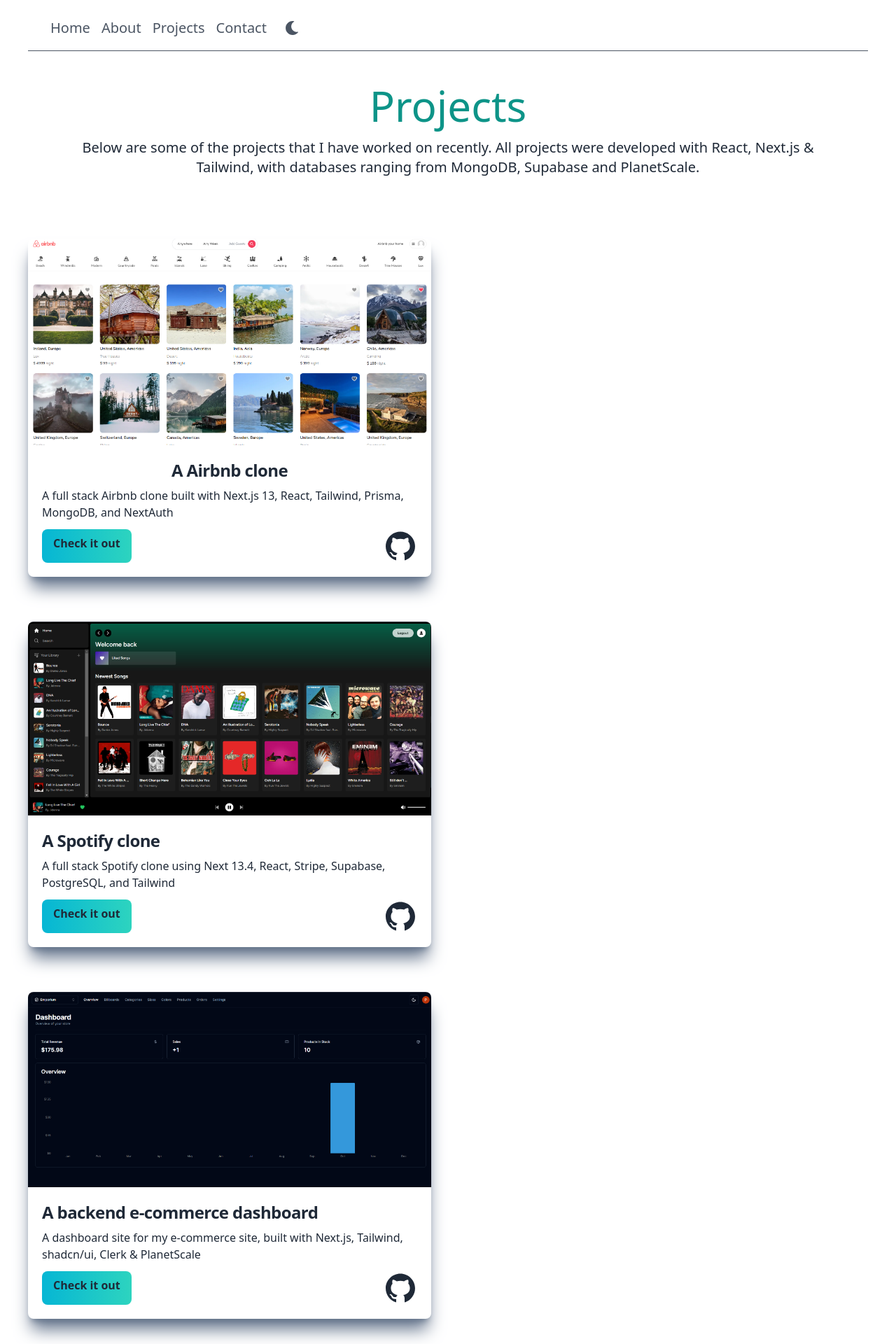
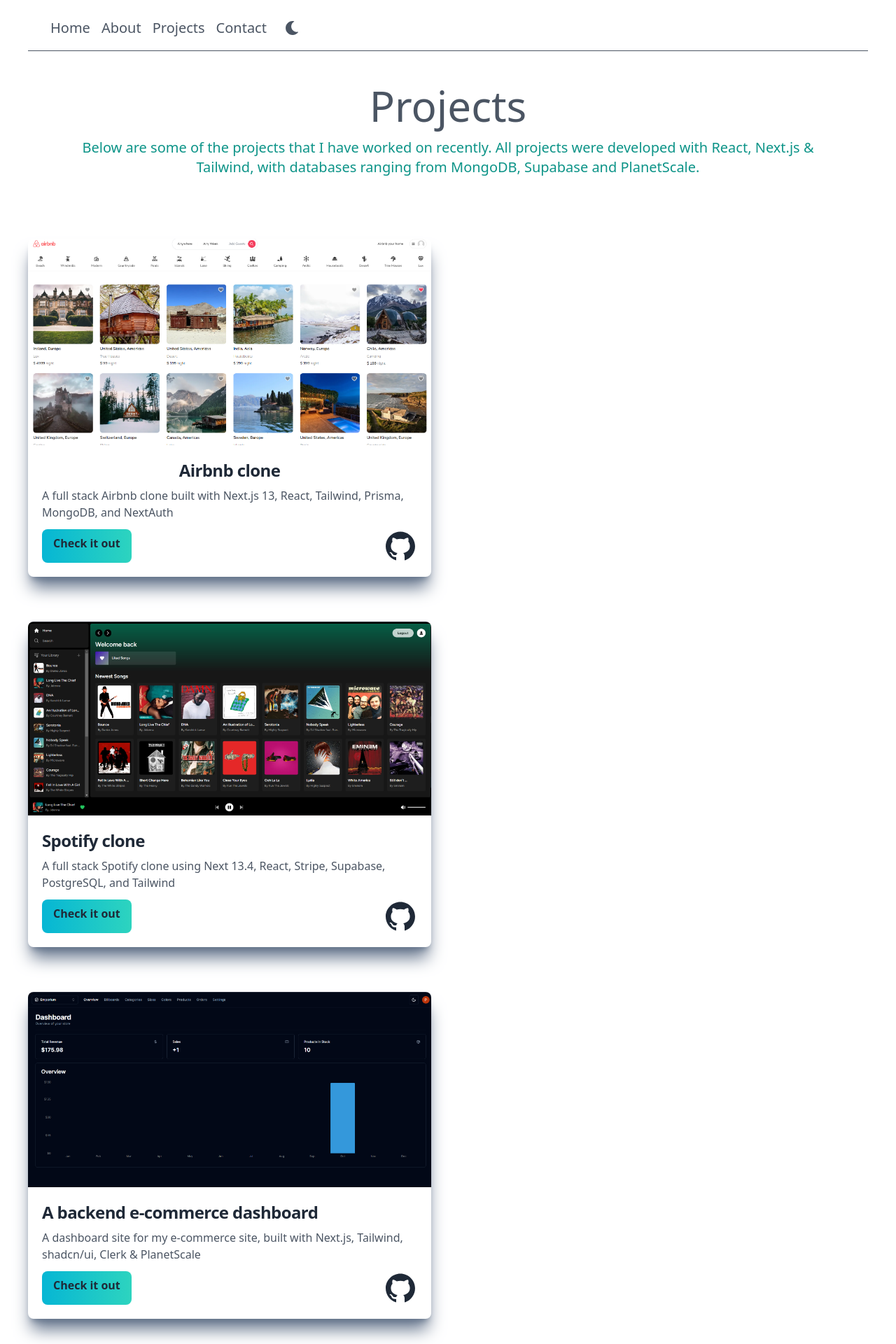
Before and after one commit to pjleb90/portfolio, a Next.js app: page /projects in a window 1280 px wide. Shown: the top 1920 px of the page at 70% size. Built offline with nearby package versions, Linux system fonts and the light colour scheme.

Commit message:
small UI changes

```diff
--- a/app/about/page.tsx
+++ b/app/about/page.tsx
@@ -20,7 +20,7 @@
 
   return (
     <div className="text-center p-10">
-      <h3 className='text-center text-4xl py-2 text-teal-600 font-medium md:text-6xl'>About Me</h3>
+      <h3 className='text-center text-4xl py-2 text-gray-600 dark:text-teal-500 font-medium md:text-6xl'>About Me</h3>
       <div className='relative mx-auto bg-gradient-to-b from-teal-500 rounded-full w-75 h-75 mt-10 mb-10 overflow-hidden md:h-96 md:w-96'>
         <Image
             src="/images/round.png"
--- a/app/projects/page.tsx
+++ b/app/projects/page.tsx
@@ -6,8 +6,8 @@
   return (
     <div>
         <div className="text-center p-10">
-          <h3 className='text-center text-4xl py-2 text-teal-600 font-medium md:text-6xl'>Projects</h3>
-          <p className='py-2 leading-8 text-gray-800 dark:text-teal-500 md:text-xl xl:text-xl'>
+          <h3 className='text-center text-4xl py-2 text-gray-600 dark:text-teal-500 font-medium md:text-6xl'>Projects</h3>
+          <p className='py-2 leading-8 text-teal-600 dark:text-teal-500 md:text-xl xl:text-xl'>
               Below are some of the projects that I have worked on recently. All projects were developed with React, Next.js & Tailwind, with databases ranging from MongoDB, Supabase and PlanetScale.
           </p>
         </div>
@@ -18,9 +18,9 @@
             </a>
             <div className="p-5">
                 <a href="https://rental-app-ebon.vercel.app/" target="blank" rel="noopener noreferrer">
-                    <h5 className="mb-2 text-2xl font-bold text-center tracking-tight text-gray-800 dark:text-teal-500">A Airbnb clone</h5>
+                    <h5 className="mb-2 text-2xl font-bold text-center tracking-tight text-gray-800 dark:text-teal-500">Airbnb clone</h5>
                 </a>
-                <p className="mb-3 font-medium text-gray-800 dark:text-teal-500">A full stack Airbnb clone built with Next.js 13, React, Tailwind, Prisma, MongoDB, and NextAuth</p>
+                <p className="mb-3 font-medium text-gray-600 dark:text-teal-500">A full stack Airbnb clone built with Next.js 13, React, Tailwind, Prisma, MongoDB, and NextAuth</p>
                 <div style={{ display: 'flex', justifyContent: 'space-between' }}>
                   <Link href="https://rental-app-ebon.vercel.app/" target="blank" rel="noopener noreferrer"
                     className="bg-gradient-to-r from-cyan-500 to-teal-400 text-gray-800
@@ -42,9 +42,9 @@
             </a>
             <div className="p-5">
                 <a href="https://music-player-blush-ten.vercel.app/" target="blank" rel="noopener noreferrer">
-                    <h5 className="mb-2 text-2xl font-bold tracking-tight text-gray-800 dark:text-teal-500">A Spotify clone</h5>
+                    <h5 className="mb-2 text-2xl font-bold tracking-tight text-gray-800 dark:text-teal-500">Spotify clone</h5>
                 </a>
-                <p className="mb-3 font-medium text-gray-800 dark:text-teal-500">A full stack Spotify clone using Next 13.4, React, Stripe, Supabase, PostgreSQL, and Tailwind</p>
+                <p className="mb-3 font-medium text-gray-600 dark:text-teal-500">A full stack Spotify clone using Next 13.4, React, Stripe, Supabase, PostgreSQL, and Tailwind</p>
                 <div style={{ display: 'flex', justifyContent: 'space-between' }}>
                   <Link href="https://music-player-blush-ten.vercel.app/" target="blank" rel="noopener noreferrer"
                     className="bg-gradient-to-r from-cyan-500 to-teal-400 text-gray-800
@@ -68,7 +68,7 @@
                 <a href="https://e-comm-dashboard-five.vercel.app" target="blank" rel="noopener noreferrer">
                     <h5 className="mb-2 text-2xl font-bold tracking-tight text-gray-800 dark:text-teal-500">A backend e-commerce dashboard</h5>
                 </a>
-                <p className="mb-3 font-medium text-gray-800 dark:text-teal-500">A dashboard site for my e-commerce site, built with Next.js, Tailwind, shadcn/ui, Clerk & PlanetScale</p>
+                <p className="mb-3 font-medium text-gray-600 dark:text-teal-500">A dashboard site for my e-commerce site, built with Next.js, Tailwind, shadcn/ui, Clerk & PlanetScale</p>
                 <div style={{ display: 'flex', justifyContent: 'space-between' }}>
                   <Link href="https://e-comm-dashboard-five.vercel.app" target="blank" rel="noopener noreferrer"
                     className="bg-gradient-to-r from-cyan-500 to-teal-400 text-gray-800
@@ -92,7 +92,7 @@
                 <a href="https://e-comm-store-chi.vercel.app/" target="blank" rel="noopener noreferrer">
                     <h5 className="mb-2 text-2xl font-bold tracking-tight text-gray-800 dark:text-teal-500">A frontend e-commerce store</h5>
                 </a>
-                <p className="mb-3 font-medium text-gray-800 dark:text-teal-500">A frontend e-commerce store, connected to my e-comm-admin dashboard, built with Next.js, Tailwind & Stripe</p>
+                <p className="mb-3 font-medium text-gray-600 dark:text-teal-500">A frontend e-commerce store, connected to my e-comm-admin dashboard, built with Next.js, Tailwind & Stripe</p>
                 <div style={{ display: 'flex', justifyContent: 'space-between' }}>
                   <Link href="https://e-comm-store-chi.vercel.app/" target="blank" rel="noopener noreferrer"
                     className="bg-gradient-to-r from-cyan-500 to-teal-400 text-gray-800
@@ -116,7 +116,7 @@
                 <a href="https://saas-ai-blush.vercel.app/" target="blank" rel="noopener noreferrer">
                     <h5 className="mb-2 text-2xl font-bold tracking-tight text-gray-800 dark:text-teal-500">A software-as-a-service, AI generation site </h5>
                 </a>
-                <p className="mb-3 font-medium text-gray-800 dark:text-teal-500">A SaaS AI Platform built with Next.js 13, React, Tailwind, shadcn/ui, Prisma, and Stripe</p>
+                <p className="mb-3 font-medium text-gray-600 dark:text-teal-500">A SaaS AI Platform built with Next.js 13, React, Tailwind, shadcn/ui, Prisma, and Stripe</p>
                 <div style={{ display: 'flex', justifyContent: 'space-between' }}>
                   <Link href="https://saas-ai-blush.vercel.app/" target="blank" rel="noopener noreferrer"
                     className="bg-gradient-to-r from-cyan-500 to-teal-400 text-gray-800
@@ -140,7 +140,7 @@
                 <a href="https://landscaping-temp.vercel.app/" target="blank" rel="noopener noreferrer">
                     <h5 className="mb-2 text-2xl font-bold tracking-tight text-gray-800 dark:text-teal-500">A commercial landscaping site</h5>
                 </a>
-                <p className="mb-3 font-medium text-gray-800 dark:text-teal-500">A commercial landscaping site built with Next.js, shadcn/ui & Tailwind </p>
+                <p className="mb-3 font-medium text-gray-600 dark:text-teal-500">A commercial landscaping site built with Next.js, shadcn/ui & Tailwind </p>
                 <div style={{ display: 'flex', justifyContent: 'space-between' }}>
                   <Link href="https://landscaping-temp.vercel.app/" target="blank" rel="noopener noreferrer"
                     className="bg-gradient-to-r from-cyan-500 to-teal-400 text-gray-800
--- a/components/contact-form.tsx
+++ b/components/contact-form.tsx
@@ -76,8 +76,8 @@
     return (
         <div>
             <div className="py-8 lg:py-16 px-4 mx-auto max-w-screen-md space-y-4">
-                <h2 className='text-center text-4xl py-2 text-teal-600 font-medium md:text-6xl'>Contact Me</h2>
-                <p className="mb-8 lg:mb-16 font-light text-center sm:text-xl text-teal-600 ">
+                <h2 className='text-center text-4xl py-2 text-gray-600 dark:text-teal-500 font-medium md:text-6xl'>Contact Me</h2>
+                <p className="mb-8 lg:mb-16 text-center sm:text-xl text-teal-600 dark:text-teal-500">
                     Have a question or just want to say hi? Don&apos;t hesitate to reach out.
                 </p>
                 <form onSubmit={handleSubmit} className="space-y-4">
--- a/components/header.tsx
+++ b/components/header.tsx
@@ -17,8 +17,8 @@
     return (
         <section>
           <div className='text-center p-10'>
-            <h2 className='text-4xl py-2 text-center font-extrabold tracking-tight leading-none md:text-6xl xl:text-6xl mx-auto'>PJ LeBlanc</h2>
-            <h3 className='text-2xl py-2 font-medium md:text-3xl'>Developer and Designer</h3>
+            <h2 className='text-4xl py-2 text-center font-extrabold tracking-tight leading-none md:text-6xl xl:text-6xl mx-auto text-gray-600 dark:text-teal-500'>PJ LeBlanc</h2>
+            <h3 className='text-2xl py-2 font-medium md:text-3xl text-teal-600 dark:text-teal-500'>Developer and Designer</h3>
             <div className='text-md py-5 text-gray-800 md:text-xl max-w-lg mx-auto dark:text-white bg-clip-text'>
               {isClient &&
                 <TypewriterComponent
--- a/components/hero.tsx
+++ b/components/hero.tsx
@@ -6,8 +6,8 @@
         <section className="bg-white dark:bg-gray-900">
             <div className="grid max-w-screen-xl px-4 py-6 mx-auto lg:gap-8 xl:gap-0 lg:py-6 lg:grid-cols-12">
                 <div className="mr-auto place-self-center lg:col-span-7">
-                    <h1 className="max-w-xl mb-4 text-4xl font-bold tracking-tight leading-none text-center md:text-left md:text-5xl xl:text-5xl">Let&#39;s make your dream website a reality</h1>
-                    <p className="max-w-2xl text-center mb-6 lg:mb-8 md:text-lg lg:text-xl text-gray-800 dark:text-white">
+                    <h1 className="max-w-xl mb-4 text-4xl font-bold text-teal-600 dark:text-teal-500 tracking-tight leading-none text-center md:text-left md:text-5xl xl:text-5xl">Let&#39;s make your dream website a reality</h1>
+                    <p className="max-w-2xl text-center mb-6 lg:mb-8 md:text-lg md:text-left lg:text-xl text-gray-800 dark:text-white">
                         If you need a new website to help you stand out or if you&#39;re not happy with your existing one, I&#39;d love to work with you.
                         I focus on responsive and accessible design to ensure a smooth user experience on pc and mobile.
                     </p>
--- a/components/responsive-feature.tsx
+++ b/components/responsive-feature.tsx
@@ -13,7 +13,7 @@
                     <Lottie animationData={animationData} />
                     <div className="lg:mb-0 lg:max-w-lg lg:pr-5">
                         <div className="max-w-xl mb-6">
-                            <h2 className="max-w-xl mb-4 text-4xl font-bold tracking-tight leading-none md:text-5xl xl:text-5xl">
+                            <h2 className="max-w-xl mb-4 text-4xl font-bold text-teal-600 dark:text-teal-500 tracking-tight leading-none md:text-5xl xl:text-5xl">
                                 Get your business recognized
                             </h2>
                             <p className="max-w-2xl mb-6 lg:mb-8 md:text-lg lg:text-xl text-gray-800 dark:text-white">
```
